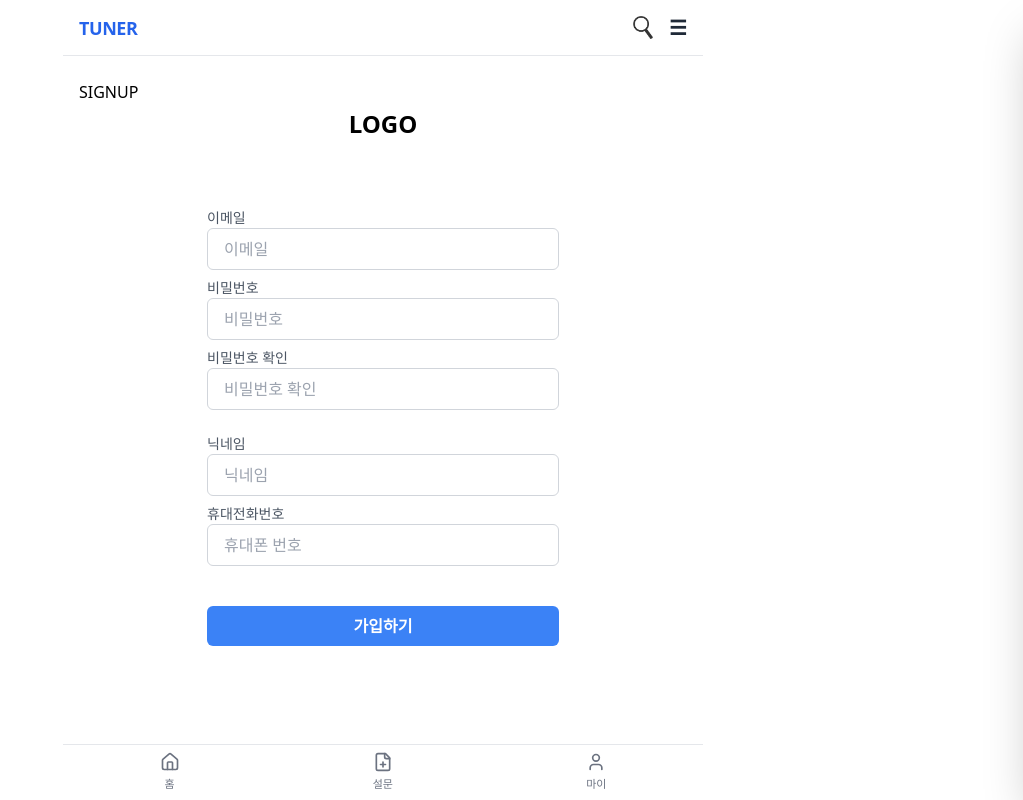
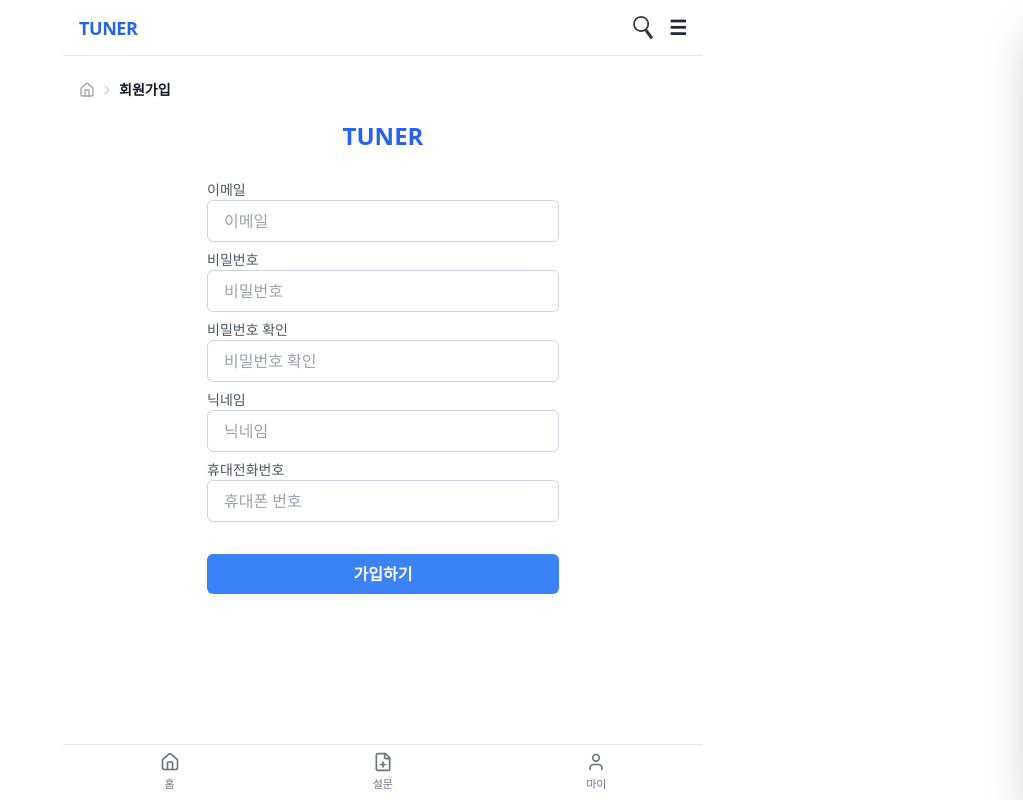
Before and after one commit to junereo/MVE_PROJECT, a Next.js app in the folder apps/tuner-user/: page /auth/signup in a window 1280 px wide. Shown: the top 800 px of the page, without its empty margins (257-1280 px from the left). Built offline with nearby package versions, Linux system fonts and the light colour scheme; no server answers.

Commit message:
Feat: 회원가입 페이지 nav 추가

```diff
--- a/apps/tuner-user/src/app/auth/signup/components/SignupForm.tsx
+++ b/apps/tuner-user/src/app/auth/signup/components/SignupForm.tsx
@@ -123,10 +123,10 @@ export default function SignupForm() {
       )}
       <form
         onSubmit={handleSubmit}
-        className="flex flex-col gap-4 max-w-[400px] mx-auto mt-10 p-6"
+        className="flex flex-col gap-4 max-w-[400px] mx-auto p-6"
       >
-        <div className="flex flex-col gap-2 mb-6">
-          <div className="flex flex-col gap-2 mb-4">
+        <div className="flex flex-col gap-2 mb-4">
+          <div className="flex flex-col gap-2">
             <div>
               <Input
                 label="이메일"
--- a/apps/tuner-user/src/app/auth/signup/page.tsx
+++ b/apps/tuner-user/src/app/auth/signup/page.tsx
@@ -1,11 +1,12 @@
 import SignupForm from "./components/SignupForm";
+import Breadcrumb from "@/components/ui/Breadcrumb";
 
 export default function Signup() {
   return (
     <div>
-      <h1 className="title">SIGNUP</h1>
-      <div className="flex justify-center font-bold text-2xl pt-1 pb-1">
-        LOGO
+      <Breadcrumb crumbs={[{ label: "회원가입" }]} />
+      <div className="flex items-center justify-center font-bold text-2xl pt-1 pb-1 text-blue-600">
+        TUNER
       </div>
       <SignupForm />
     </div>
```
